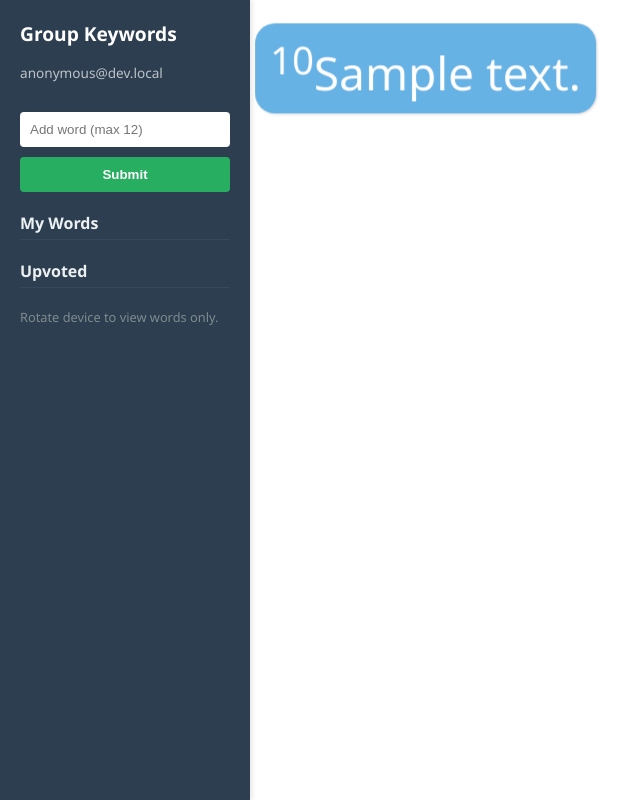
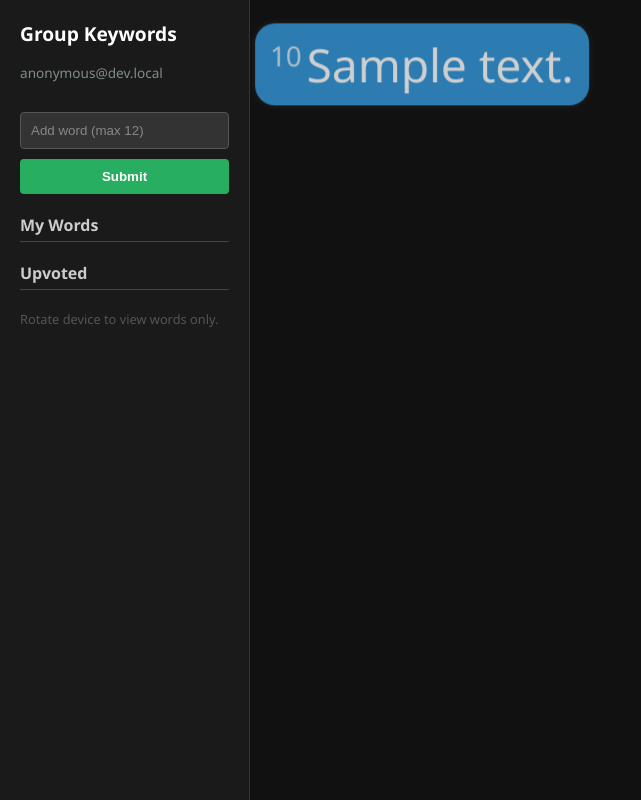
Before and after one commit to joshHug/group_keywords, a Flask app: page /group_keywords/ in a window 1280 px wide. Shown: the whole page, without its empty margins (0-641 px from the left). Run offline with Flask 3, Linux system fonts and the light colour scheme; tables that the repository leaves empty hold one stand-in row (values such as "Sample post"); data that the repository does not hold is empty.

Commit message:
restore dark mode, decrease length to 12

```diff
--- a/app.py
+++ b/app.py
@@ -108,8 +108,8 @@ def add_word():
     text = text.replace(' ', '_')
     text = re.sub(r'[^a-z0-9_]', '', text)
 
-    if len(text) > 32:
-        text = text[:32]
+    if len(text) > 12:
+        text = text[:12]
 
     user_email = get_current_user()
 
--- a/templates/index.html
+++ b/templates/index.html
@@ -8,7 +8,8 @@
         body {
             margin: 0;
             padding: 0;
-            background-color: #f4f4f4;
+            background-color: #111; /* RESTORED: Dark Background */
+            color: #ecf0f1;         /* RESTORED: Light Text */
             font-family: 'Segoe UI', Tahoma, Geneva, Verdana, sans-serif;
             overflow: hidden;
             touch-action: none;
@@ -21,19 +22,19 @@
             left: 0;
             width: 250px;
             height: 100vh;
-            background-color: #2c3e50;
-            color: white;
+            background-color: #1a1a1a; /* RESTORED: Darker Sidebar */
+            color: #ddd;
             padding: 20px;
             box-sizing: border-box;
-            box-shadow: 2px 0 5px rgba(0,0,0,0.1);
+            border-right: 1px solid #333; /* Subtle divider */
             z-index: 100;
             overflow-y: auto;
-            transition: all 0.3s ease; /* Smooth transition on rotate */
+            transition: all 0.3s ease;
         }
 
         #user-id-display {
             font-size: 0.85em;
-            color: #bdc3c7;
+            color: #7f8c8d;
             margin-bottom: 20px;
             word-break: break-all;
         }
@@ -43,17 +44,20 @@
             display: block;
         }
 
-        h2 { margin-top: 0; font-size: 1.2em; }
-        h3 { margin-top: 20px; font-size: 1em; color: #ecf0f1; border-bottom: 1px solid #34495e; padding-bottom: 5px;}
+        h2 { margin-top: 0; font-size: 1.2em; color: #fff; }
+        h3 { margin-top: 20px; font-size: 1em; color: #ccc; border-bottom: 1px solid #444; padding-bottom: 5px;}
 
         input[type="text"] {
             width: 100%;
             padding: 10px;
             margin-top: 10px;
             box-sizing: border-box;
-            border: none;
+            background-color: #333; /* Dark Input */
+            color: white;           /* White Text */
+            border: 1px solid #555;
             border-radius: 4px;
         }
+        input[type="text"]::placeholder { color: #888; }
 
         button#submit-btn {
             width: 100%;
@@ -66,10 +70,11 @@
             cursor: pointer;
             font-weight: bold;
         }
+        button#submit-btn:hover { background-color: #2ecc71; }
 
         ul { list-style: none; padding: 0; }
         li {
-            background: #34495e;
+            background: #2c3e50;
             margin-bottom: 5px;
             padding: 8px;
             border-radius: 4px;
@@ -77,18 +82,20 @@
             justify-content: space-between;
             align-items: center;
             font-size: 0.9em;
+            border: 1px solid #34495e;
         }
 
         .remove-btn { cursor: pointer; color: #e74c3c; font-weight: bold; margin-left: 10px; }
+        .remove-btn:hover { color: #ff6b6b; }
 
         /* --- WORD CLOUD CONTAINER --- */
         #canvas-container {
             position: absolute;
             top: 0;
-            left: 250px; /* Matches Sidebar Width */
+            left: 250px;
             width: calc(100vw - 250px);
             height: 100vh;
-            background-color: #fff;
+            background-color: transparent; /* Transparent to show black body */
             overflow: hidden;
             transition: all 0.3s ease;
         }
@@ -102,9 +109,21 @@
             cursor: pointer;
             user-select: none;
             white-space: nowrap;
-            box-shadow: 1px 1px 3px rgba(0,0,0,0.2);
+            box-shadow: 0px 0px 10px rgba(255, 255, 255, 0.1); /* Glow effect */
             text-align: center;
-            will-change: transform; /* Performance optimization */
+            will-change: transform;
+        }
+
+        .word-bubble:hover {
+            background-color: #5dade2;
+            z-index: 1000;
+        }
+
+        .vote-count {
+            font-size: 0.6em;
+            margin-right: 5px;
+            opacity: 0.8;
+            vertical-align: super;
         }
 
         /* --- RESPONSIVE LOGIC --- */
@@ -115,22 +134,22 @@
                 width: auto;
                 height: auto;
                 background: transparent;
-                box-shadow: none;
+                border: none;
                 padding: 0;
                 overflow: visible;
-                pointer-events: none; /* Let clicks pass through to canvas */
+                pointer-events: none;
             }
 
             #user-id-display {
                 display: inline-block;
-                background-color: rgba(44, 62, 80, 0.9);
+                background-color: rgba(30, 30, 30, 0.9); /* Dark semi-transparent */
+                border: 1px solid #444;
                 padding: 8px 12px;
-                border-radius: 0 0 10px 0; /* Rounded bottom-right corner */
+                border-radius: 0 0 10px 0;
                 margin: 0;
-                color: #fff;
+                color: #bbb;
                 font-size: 0.75em;
                 pointer-events: auto;
-                box-shadow: 2px 2px 5px rgba(0,0,0,0.2);
             }
 
             /* Hide the actual controls in portrait */
@@ -155,7 +174,6 @@
                 left: 200px;
                 width: calc(100vw - 200px);
             }
-            /* Make text a bit smaller on phone landscape */
             .word-bubble { font-size: 12px !important; }
         }
 
@@ -178,7 +196,7 @@
             <h3>Upvoted</h3>
             <ul id="upvoted-list"></ul>
 
-            <div class="hint-text" style="margin-top: 20px; font-size: 0.8em; color: #7f8c8d;">
+            <div class="hint-text" style="margin-top: 20px; font-size: 0.8em; color: #555;">
                 Rotate device to view words only.
             </div>
         </div>
@@ -204,7 +222,6 @@
                 if (!response.ok) return;
                 const data = await response.json();
 
-                // Cleanup deleted words
                 const newIds = new Set(data.map(w => w.id));
                 for (let id in wordElements) {
                     if (!newIds.has(parseInt(id))) {
@@ -310,14 +327,13 @@
                 let el = wordElements[word.id];
                 const cappedWeight = Math.min(word.weight, 20);
                 const fontSize = 16 + (cappedWeight * 3);
-                const opacity = 0.5 + (cappedWeight * 0.025);
+                const opacity = 0.6 + (cappedWeight * 0.02); // Slightly higher opacity for dark mode
 
                 if (!el) {
                     el = document.createElement('div');
                     el.className = 'word-bubble';
                     el.onclick = () => upvoteWord(word.id);
 
-                    // Spawn logic
                     el.x = Math.random() * (container.clientWidth - 100);
                     el.y = Math.random() * (container.clientHeight - 50);
                     el.vx = (Math.random() - 0.5) * speed * 2;
@@ -342,8 +358,6 @@
         }
 
         function animate() {
-            // We use clientWidth/Height so it automatically adjusts
-            // when the CSS changes the container size (e.g. on rotation)
             const width = container.clientWidth;
             const height = container.clientHeight;
 
@@ -354,22 +368,18 @@
 
                 const rect = el.getBoundingClientRect();
 
-                // Right Wall
                 if (el.x + rect.width >= width) {
                     el.vx *= -1;
                     el.x = width - rect.width;
                 }
-                // Left Wall
                 if (el.x <= 0) {
                     el.vx *= -1;
                     el.x = 0;
                 }
-                // Bottom Wall
                 if (el.y + rect.height >= height) {
                     el.vy *= -1;
                     el.y = height - rect.height;
                 }
-                // Top Wall
                 if (el.y <= 0) {
                     el.vy *= -1;
                     el.y = 0;
@@ -388,7 +398,6 @@
             if (e.key === 'Enter') submitWord();
         });
 
-        // Polling (2s)
         setInterval(() => {
             if (!document.hidden) fetchWords();
         }, 2000);
```
